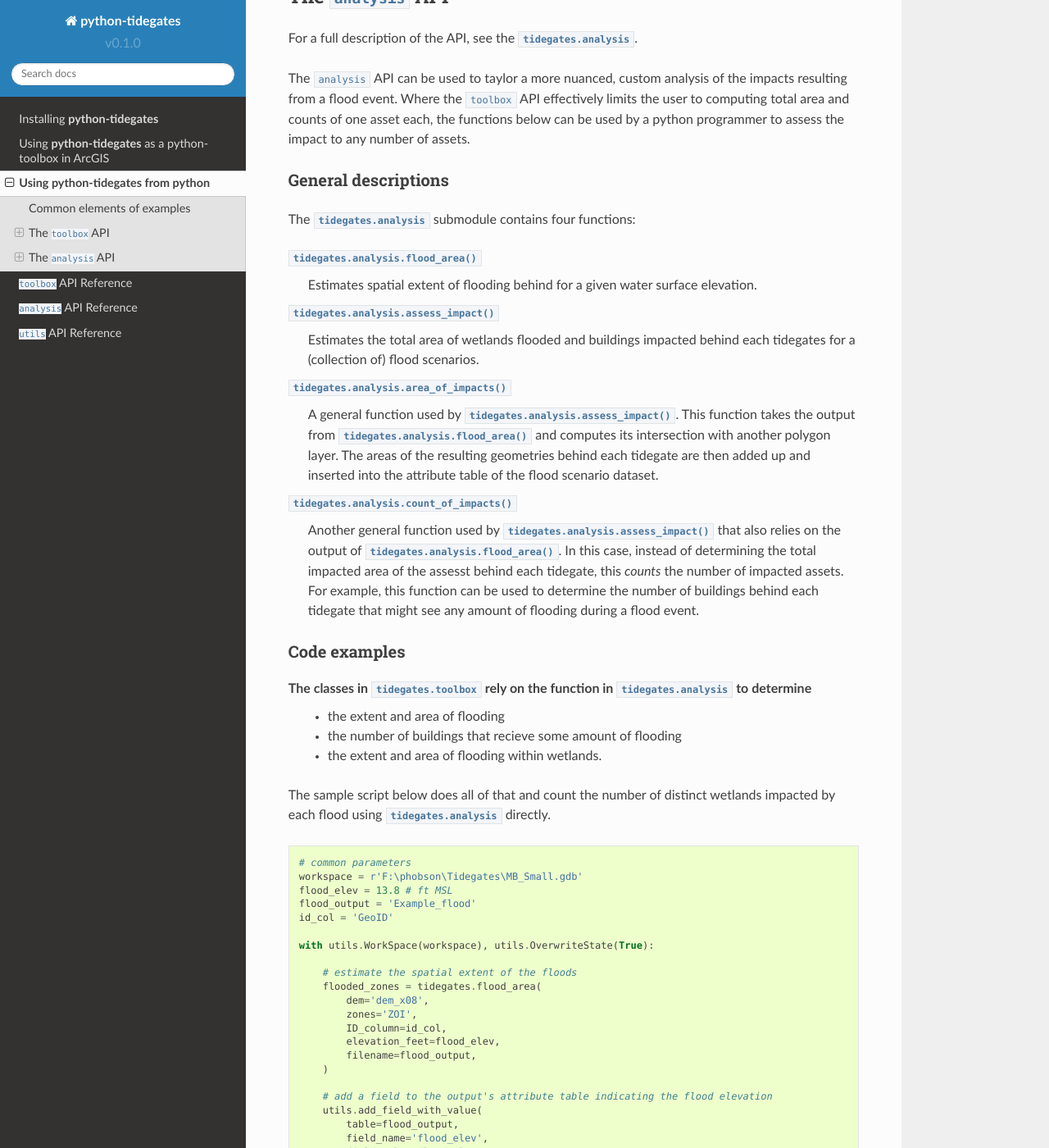
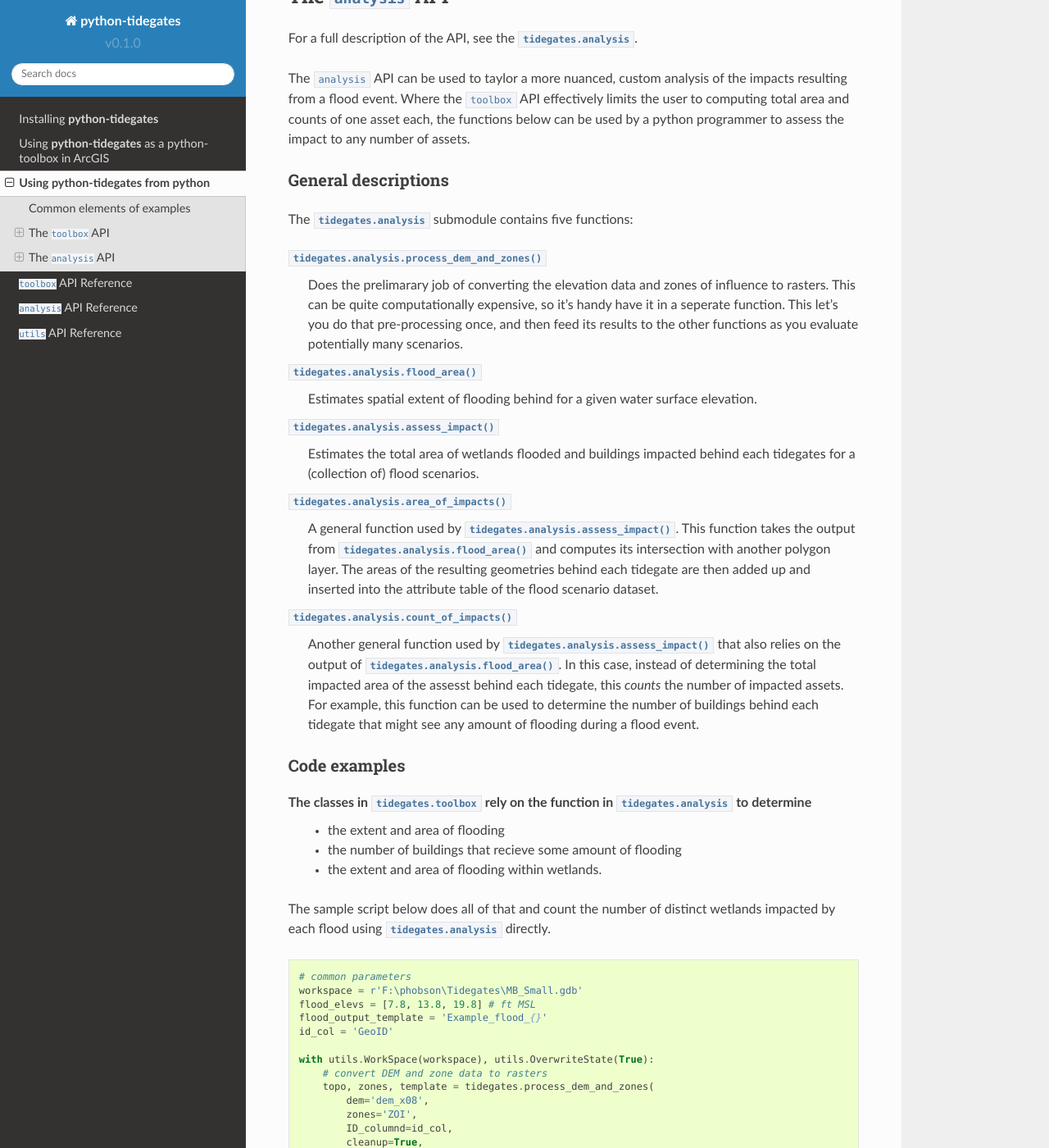
Before and after one commit to Geosyntec/python-tidegates, a Sphinx documentation site: the page built from docs/python.rst, in a window 1280 px wide and 1400 px high, scrolled down 3881 px. Shown: the whole window at 82% size. Built offline with Sphinx 7.4.7 and the Read the Docs theme 2.0.0, drawn with Linux system fonts in a browser that asks for light colours; some of the changed text lies outside the part shown.

Commit message:
update docs on the analysis API

```diff
--- a/docs/python.rst
+++ b/docs/python.rst
@@ -178,7 +178,12 @@ Where the ``toolbox`` API effectively limits the user to computing total area an
 General descriptions
 ~~~~~~~~~~~~~~~~~~~~
 
-The :mod:`tidegates.analysis` submodule contains four functions:
+The :mod:`tidegates.analysis` submodule contains five functions:
+
+:func:`tidegates.analysis.process_dem_and_zones`
+    Does the prelimarary job of converting the elevation data and zones of influence to rasters.
+    This can be quite computationally expensive, so it's handy have it in a seperate function.
+    This let's you do that pre-processing once, and then feed its results to the other functions as you evaluate potentially many scenarios.
 
 :func:`tidegates.analysis.flood_area`
     Estimates spatial extent of flooding behind for a given water surface elevation.
@@ -212,50 +217,63 @@ The sample script below does all of that and count the number of distinct wetlan
 
     # common parameters
     workspace = r'F:\phobson\Tidegates\MB_Small.gdb'
-    flood_elev = 13.8 # ft MSL
-    flood_output = 'Example_flood'
+    flood_elevs = [7.8, 13.8, 19.8] # ft MSL
+    flood_output_template = 'Example_flood_{}'
     id_col = 'GeoID'
 
     with utils.WorkSpace(workspace), utils.OverwriteState(True):
-
-        # estimate the spatial extent of the floods
-        flooded_zones = tidegates.flood_area(
+        # convert DEM and zone data to rasters
+        topo, zones, template = tidegates.process_dem_and_zones(
             dem='dem_x08',
             zones='ZOI',
-            ID_column=id_col,
-            elevation_feet=flood_elev,
-            filename=flood_output,
+            ID_columnd=id_col,
+            cleanup=True,
         )
 
-        # add a field to the output's attribute table indicating the flood elevation
-        utils.add_field_with_value(
-            table=flood_output,
-            field_name='flood_elev',
-            field_value=flood_elev,
-        )
+        # loop through each elevation defined above
+        for elev in flood_elevs:
+            # create an output file name for the scenario
+            flood_output = flood_output_template.format(elev)
 
-        # count the number of buildings impacted
-        tidegates.count_of_impacts(
-            floods_path=flood_output,
-            flood_idcol=id_col,
-            assets_input='buildings', # building footprint layer in the GeoDB,
-            asset_idcol='STRUCT_ID', # unique field for each building
-            fieldname='N_bldgs', # name of the field we'll add to 'Example_flood'
-        )
+            # estimate the spatial extent of the floods
+            flooded_zones = tidegates.flood_area(
+                topo_array=topo,
+                zones_array=zones,
+                template=template,
+                ID_column=id_col,
+                elevation_feet=elev,
+                filename=flood_output,
+            )
 
-        # count the number of wetlands impacted
-        tidegates.count_of_impacts(
-            floods_path=flood_output,
-            flood_idcol=id_col,
-            assets_input='wetlands', # wetlands layer in the GeoDB
-            asset_idcol='WETCODE', # unique field for each wetland
-            fieldname='N_wtlds', # name of the field we'll add to 'Example_flood'
-        )
+            # add a field to the output's attribute table indicating the flood elevation
+            utils.add_field_with_value(
+                table=flood_output,
+                field_name='flood_elev',
+                field_value=elev,
+            )
 
-        # sum up the area of impacted wetlands behind each tidegate
-        tidegates.area_of_impacts(
-            floods_path=flood_output,
-            ID_column=id_col,
-            assets_input='wetlands', # wetlands layer in the GeoDB
-            fieldname='area_wtlds', # name of the field we'll add to 'Example_flood'
-        )
+            # count the number of buildings impacted
+            tidegates.count_of_impacts(
+                floods_path=flood_output,
+                flood_idcol=id_col,
+                assets_input='buildings', # building footprint layer in the GeoDB,
+                asset_idcol='STRUCT_ID', # unique field for each building
+                fieldname='N_bldgs', # name of the field we'll add to 'Example_flood'
+            )
+
+            # count the number of wetlands impacted
+            tidegates.count_of_impacts(
+                floods_path=flood_output,
+                flood_idcol=id_col,
+                assets_input='wetlands', # wetlands layer in the GeoDB
+                asset_idcol='WETCODE', # unique field for each wetland
+                fieldname='N_wtlds', # name of the field we'll add to 'Example_flood'
+            )
+
+            # sum up the area of impacted wetlands behind each tidegate
+            tidegates.area_of_impacts(
+                floods_path=flood_output,
+                ID_column=id_col,
+                assets_input='wetlands', # wetlands layer in the GeoDB
+                fieldname='area_wtlds', # name of the field we'll add to 'Example_flood'
+            )
```
